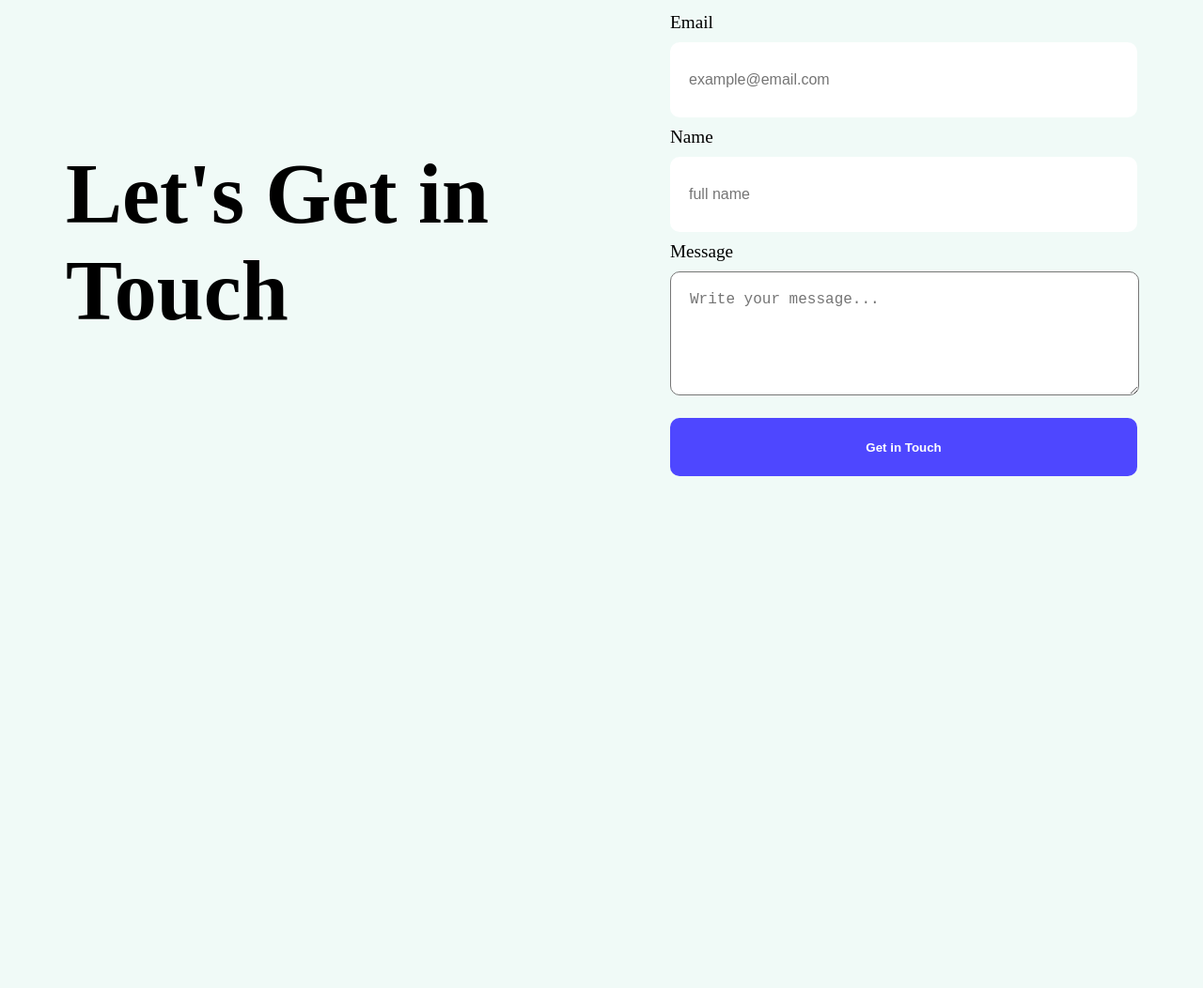
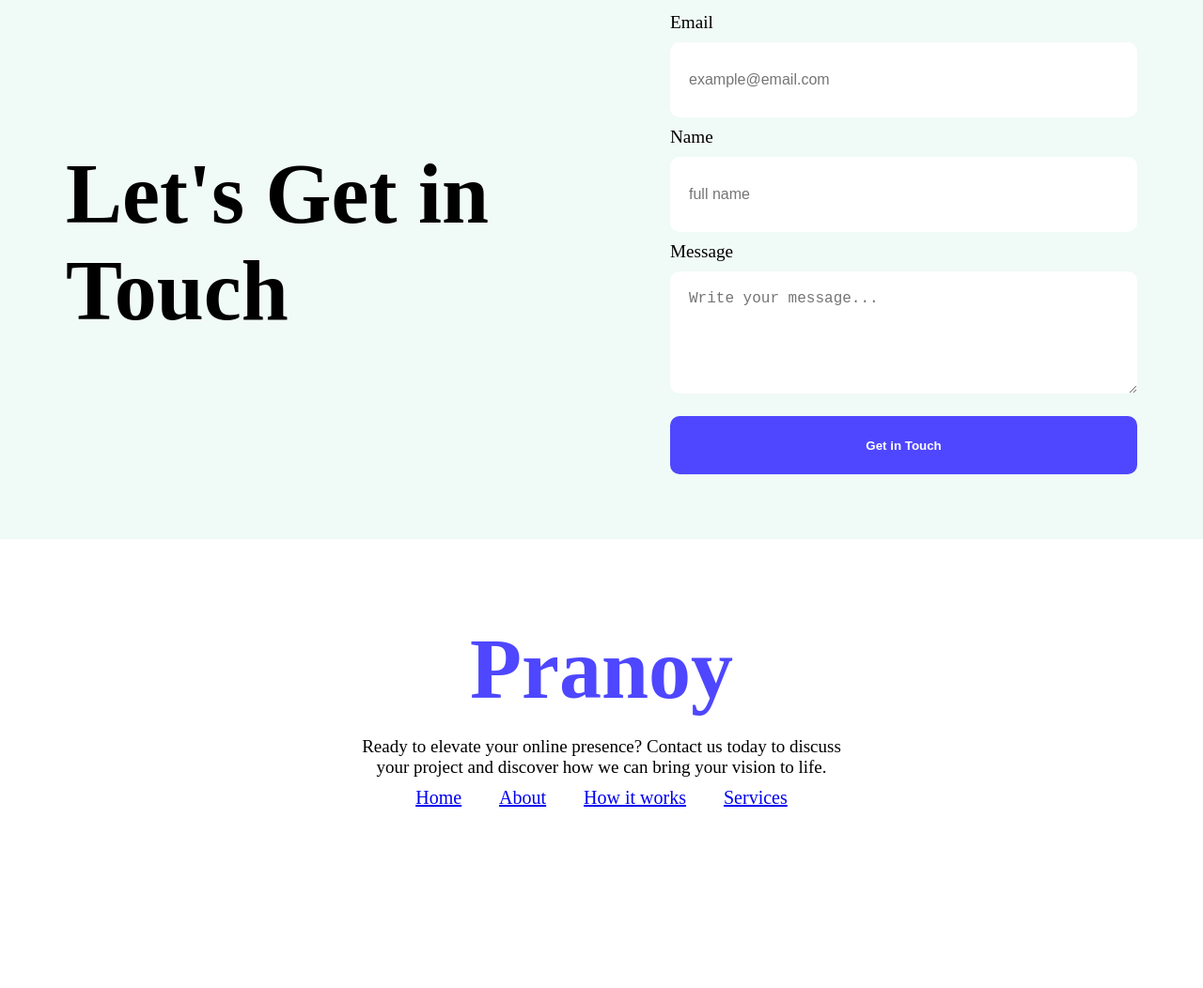
Before and after one commit to Pranoy-B/B12A01-landing-launchpad, a plain HTML site: page index.html in a window 1280 px wide. Shown: the part 1672-2724 px from the top of the page at 94% size. Before the commit the page ends 2296 px from the top, so only its background shows below. Drawn offline with Linux system fonts and the light colour scheme.

Commit message:
footer section added

```diff
--- a/CSS/style.css
+++ b/CSS/style.css
@@ -66,7 +66,7 @@
     font-weight: bold;
 }
 
-body {
+main {
     background-color: #f0faf7;
 }
 
@@ -201,6 +201,7 @@ input[type=text] {
 }
 
 textarea {
+    border-style: none;
     font-size: large;
     border-radius: 10px;
     width: 457px;
@@ -222,3 +223,44 @@ input {
     border-radius: 10px;
     font-weight: bold
 }
+
+/* Footer Section */
+
+.footer {
+    background-color: white;
+    max-width: 1440px;
+    height: 428px;
+    margin: auto;
+    text-align: center;
+    justify-content: center;
+    align-items: center;
+}
+
+.footer-box {
+    width: 531px;
+    height: 221px;
+    margin: auto;
+    justify-content: center;
+    align-items: center;
+}
+
+.footer-bar {
+    justify-content: center;
+    display: flex;
+    gap: 40px;
+}
+
+.footer h1{
+    font-size: 90px;
+    color: #4E47FF;
+    padding: 7% 10px 10px;
+}
+
+.footer p{
+    font-size: 19px;
+    padding: 10px;
+}
+
+.footer-bar a{
+    font-size: 20px;
+}
--- a/index.html
+++ b/index.html
@@ -101,7 +101,30 @@
     </main>
 
     <footer>
-
+        <div class="footer">
+            <div class="footer-box">
+                <div>
+                    <h1>Pranoy</h1>
+                </div>
+                <div>
+                    <p>Ready to elevate your online presence? Contact us today to discuss your project and discover how we can bring your vision to life.</p>
+                </div>
+                <div class="footer-bar">
+                    <div>
+                        <a href="https://www.google.com/">Home</a>
+                    </div>
+                    <div>
+                        <a href="https://www.google.com/">About</a>
+                    </div>
+                    <div>
+                        <a href="https://www.google.com/">How it works</a>
+                    </div>
+                    <div>
+                        <a href="https://www.google.com/">Services</a>
+                    </div>
+                </div>
+            </div>
+        </div>
     </footer>
 </body>
 </html>
```
